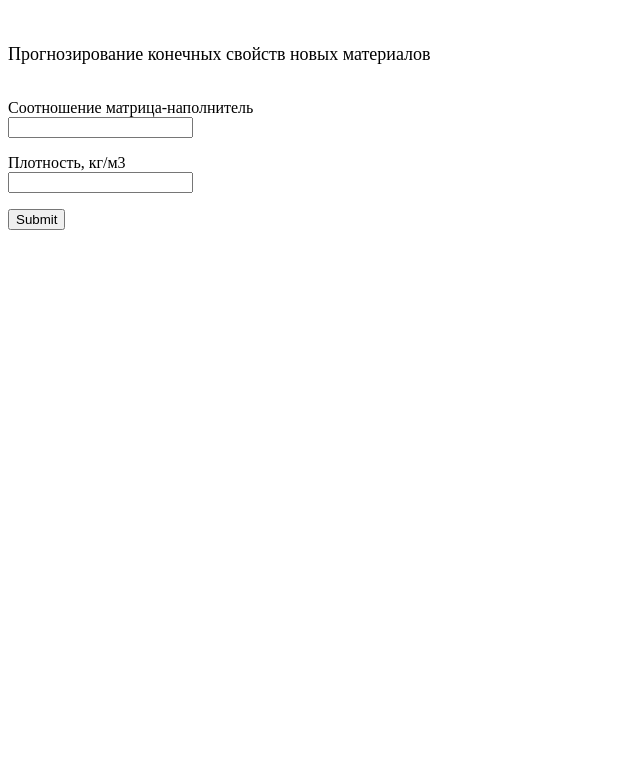
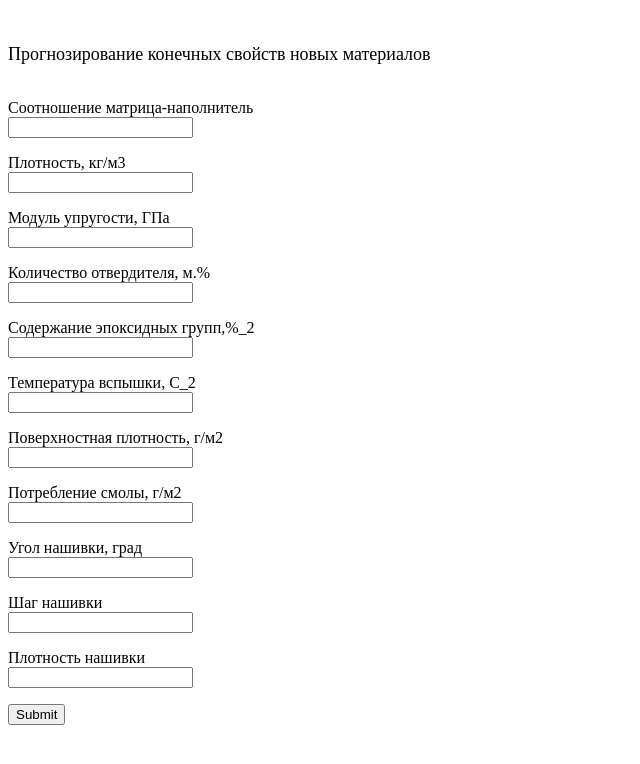
Before and after one commit to s-marello/app_lecture, a Flask app: page / in a window 1280 px wide. Shown: the top 764 px of the page, without its empty margins (0-640 px from the left). Run offline with Flask 2, Linux system fonts and the light colour scheme.

Commit message:
Update login.html

```diff
--- a/templates/login.html
+++ b/templates/login.html
@@ -23,11 +23,37 @@ form {
     <form action="" method="post">
         <p>
 	    <label for="username">Соотношение матрица-наполнитель</label><br>
-	    <input type="float" name="Соотношение матрица-наполнитель">
+	    <input type="float" name="smn">
         </p>
 	    <label for="username">Плотность, кг/м3</label><br>
-	    <input type="float" name="Плотность, кг/м3">
+	    <input type="float" name="pl">
         </p>
+	    <label for="username">Модуль упругости, ГПа</label><br>
+	    <input type="float" name="mu">
+        </p>
+	    <label for="username">Количество отвердителя, м.%</label><br>
+	    <input type="float" name="ko">
+        </p>
+	    <label for="username">Содержание эпоксидных групп,%_2</label><br>
+	    <input type="float" name="seg">
+        </p>
+	    <label for="username">Температура вспышки, С_2</label><br>
+	    <input type="float" name="tv">
+        </p>
+	    <label for="username">Поверхностная плотность, г/м2</label><br>
+	    <input type="float" name="pp">
+        </p>
+	    <label for="username">Потребление смолы, г/м2</label><br>
+	    <input type="float" name="ps">
+        </p>
+	    <label for="username">Угол нашивки, град</label><br>
+	    <input type="float" name="un">
+        </p>
+	    <label for="username">Шаг нашивки</label><br>
+	    <input type="float" name="shn">
+        </p>
+	    <label for="username">Плотность нашивки</label><br>
+	    <input type="float" name="pn">
 	<p>
 	    <input type="submit">
 	</p>
```
